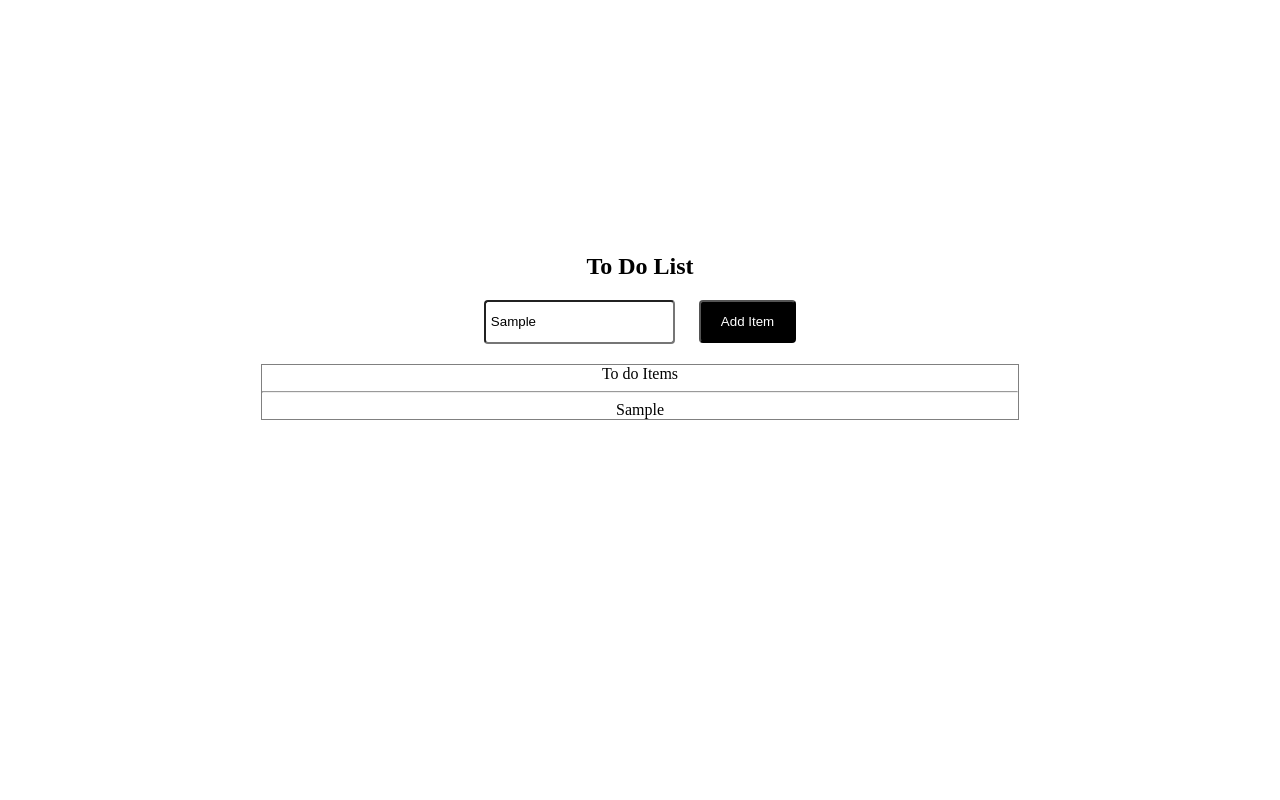
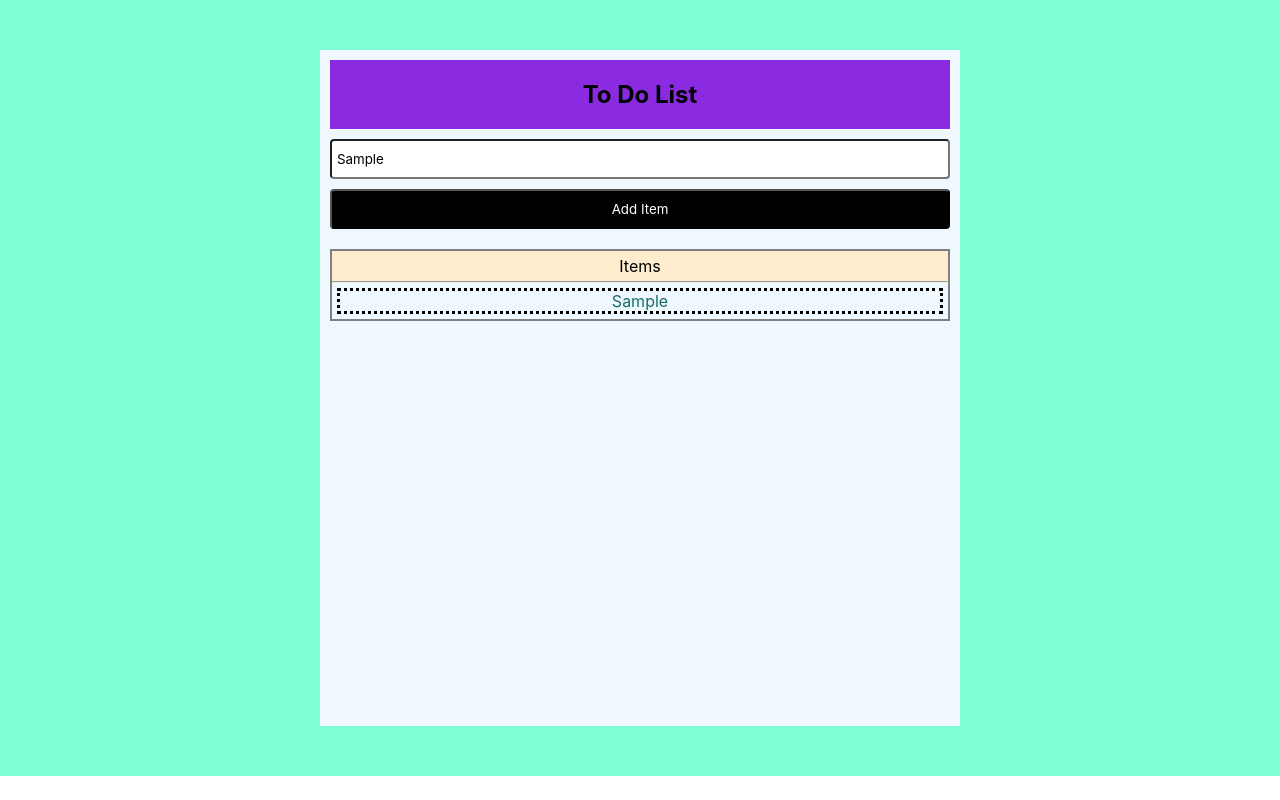
Before and after one commit to Anand-1/FrontendMachineCode, a plain HTML site: page ToDoList/index.html in a window 1280 px wide. Both pictures are taken after typing "Sample" into the empty fields and a click on the button "Add Item". Drawn offline with Linux system fonts and the light colour scheme.

Commit message:
style fixes

```diff
--- a/CShape/style.css
+++ b/CShape/style.css
@@ -1,5 +1,15 @@
 .main-container {
+  display: flex;
+  justify-content: center;
   align-items: center;
+  height: 97vh;
+  background-color: cadetblue;
+}
+
+.c-shape-container {
+  padding: 10px;
+  border: 2px solid gray;
+  background-color: azure;
 }
 
 .row {
@@ -7,8 +17,8 @@
 }
 
 .box-container {
-  width: 50px;
-  height: 50px;
+  width: 70px;
+  height: 70px;
   border: 2px solid black;
   margin: 10px;
 }
--- a/StarRating/app.js
+++ b/StarRating/app.js
@@ -1,11 +1,9 @@
-// script.js
-
 // To access the stars
 let stars = document.getElementsByClassName("star");
 let output = document.getElementById("output");
 
 // Funtion to update rating
-function gfg(n) {
+function rateStar(n) {
   remove();
   for (let i = 0; i < n; i++) {
     if (n == 1) cls = "one";
--- a/StarRating/style.css
+++ b/StarRating/style.css
@@ -1,5 +1,18 @@
+* {
+  height: 100%;
+}
 .main-container {
-  text-align: center;
+  display: flex;
+  justify-content: center;
+  align-items: center;
+  background-color: aquamarine;
+}
+
+.star-rate-container {
+  height: max-content;
+  background-color: aliceblue;
+  padding: 20px;
+  border: 2px dotted grey;
 }
 
 .star {
--- a/ToDoList/app.js
+++ b/ToDoList/app.js
@@ -1,14 +1,15 @@
-console.log("Todo List");
 let dataList = [];
 let localValue = "";
 const handleInputChange = () => {
   localValue = event.target.value;
 };
 const saveItem = () => {
-  dataList.push(localValue);
-  renderItems(dataList);
-  localValue = "";
-  inputBox.innerHTML = "";
+  if (localValue !== "") {
+    dataList.push(localValue);
+    renderItems(dataList);
+    localValue = "";
+    inputBox.innerHTML = "";
+  }
 };
 
 const renderItems = (list = []) => {
--- a/ToDoList/index.html
+++ b/ToDoList/index.html
@@ -7,16 +7,18 @@
     <link rel="stylesheet" href="styles.css" />
   </head>
   <body>
+    <div class="main-container">
       <section class="auto-input">
-      <h1>To Do List</h1>
+        <h1 class="heading-content">To Do List</h1>
         <input type="text" name="input-text" id="input-text" />
         <button type="button" id="input-button">Add Item</button>
         <div class="list-container">
-        <div>To do Items</div>
+          <div class="list-heading">Items</div>
           <hr />
           <section id="list-Items"></section>
         </div>
       </section>
+    </div>
   </body>
   <script src="app.js"></script>
 </html>
--- a/ToDoList/styles.css
+++ b/ToDoList/styles.css
@@ -1,26 +1,69 @@
+* {
+  margin: 0;
+  padding: 0;
+  box-sizing: border-box;
+  font-family: "Inter", sans-serif;
+  --shadow: rgba(0, 0, 0, 0.05) 0px 6px 10px 0px,
+    rgba(0, 0, 0, 0.1) 0px 0px 0px 1px;
+  --color: #166e67;
+  --gap: 0.5rem;
+  --radius: 5px;
+}
+
+.main-container {
+  display: flex;
+  justify-content: center;
+  background-color: aquamarine;
+  min-height: 97vh;
+}
 .auto-input {
+  background-color: aliceblue;
   text-align: center;
-  margin: 20%;
+  padding: 10px;
+  margin: 50px 0;
+  width: 50%;
 }
-#input-button {
-  border-radius: 4px;
-  padding: 12px 20px;
-  color: white;
-  background-color: black;
-  margin-left: 20px;
+.heading-content {
+  background-color: blueviolet;
+  padding: 20px 0px;
+  margin-top: 0px;
 }
 
 input {
   border-radius: 4px;
-  height: 30px;
+  height: 40px;
   padding: 5px;
+  margin-top: 10px;
+  width: 100%;
 }
 
 input:focus {
   border: 2px solid blue;
 }
 
+#input-button {
+  display: block;
+  border-radius: 4px;
+  padding: 10px 0px;
+  color: white;
+  background-color: black;
+  margin: 10px 0;
+  width: 100%;
+}
+
 .list-container {
   margin-top: 20px;
-  border: 1px solid gray;
+  border: 2px solid gray;
 }
+
+.list-heading {
+  padding: 5px 0;
+  background-color: blanchedalmond;
+}
+
+.items-visible {
+  border: dotted black;
+  margin: 5px;
+  color: #166e67;
+  overflow: hidden;
+}
```
Also changed, not shown: CShape/index.html (+2 -0 lines), StarRating/index.html (+10 -8 lines). Lines whose indentation alone changed are shown as unchanged.
